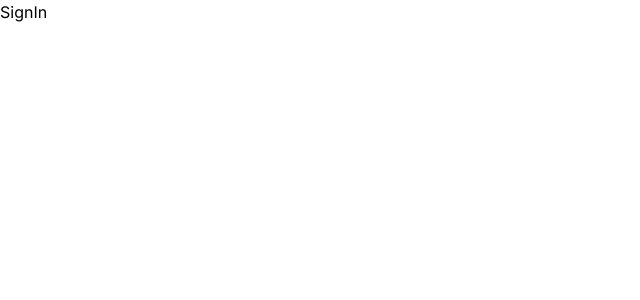
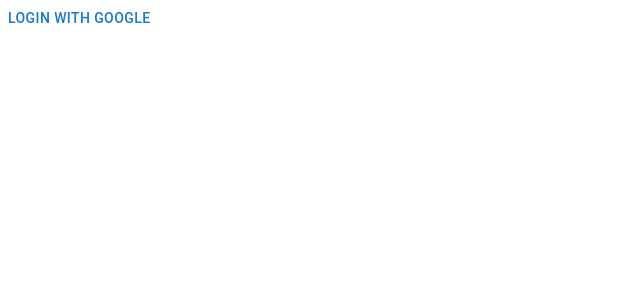
Before and after one commit to Ysk-b/line-clone, a Next.js app: page / in a window 1280 px wide. Shown: the top 300 px of the page, without its empty margins (0-640 px from the left). Built offline with nearby package versions, Linux system fonts and the light colour scheme.

Commit message:
Install Firebase

```diff
--- a/package.json
+++ b/package.json
@@ -20,6 +20,7 @@
     "autoprefixer": "10.4.15",
     "eslint": "8.49.0",
     "eslint-config-next": "13.4.19",
+    "firebase": "^10.3.1",
     "next": "13.4.19",
     "postcss": "8.4.29",
     "react": "18.2.0",
--- a/src/app/components/Atom/SignIn.tsx
+++ b/src/app/components/Atom/SignIn.tsx
@@ -1,9 +1,18 @@
-import React from 'react'
+import { Button } from '@mui/material'
 
 const SignIn = () => {
+  const signInWithGoogle = () => {
+    // fireBaseのDBにデータ追加
+  }
+
   return (
-    <div>SignIn</div>
+    <div>
+      <Button onClick={signInWithGoogle}>Login With Google</Button>
+    </div>
   )
 }
 
 export default SignIn
+
+// 1. FIrebaseの初期化
+// 2. Firestoreの初期化・値を渡す
```
Also changed, not shown: src/app/data/Firebase.ts (added), 1 other file (tests, documents, lock files or other folders).
